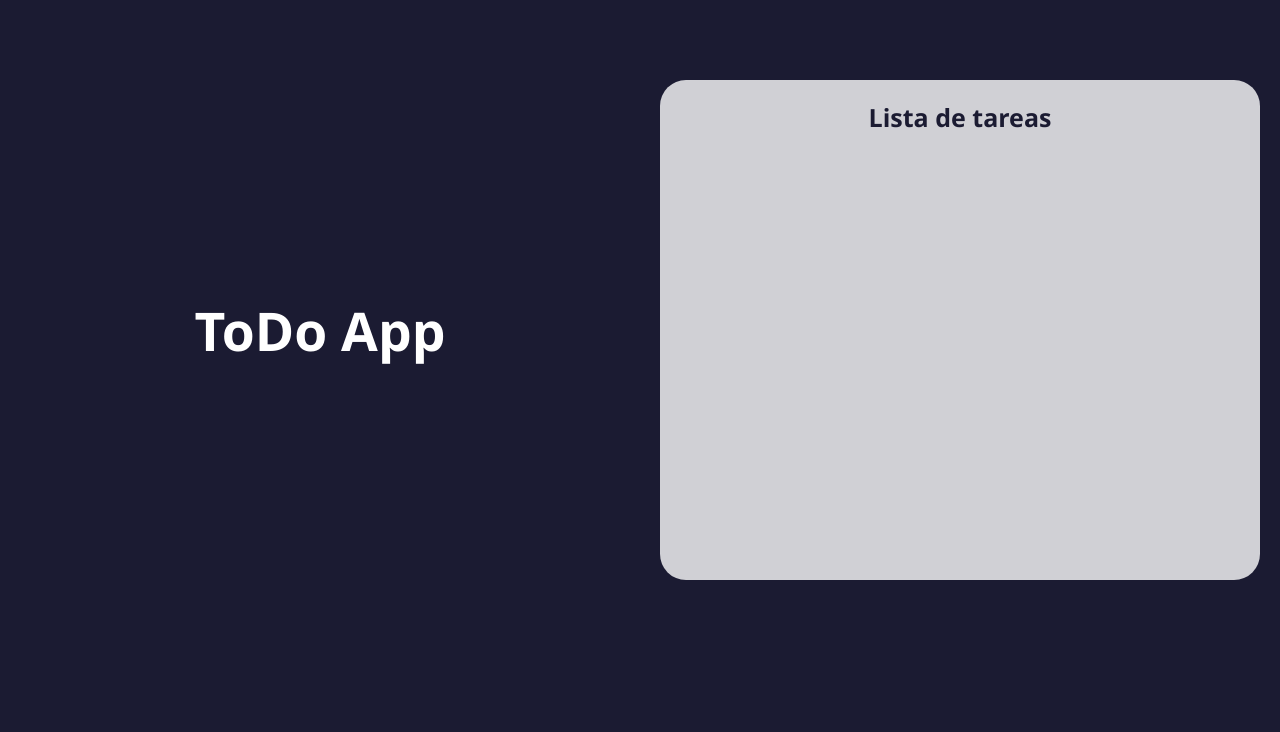
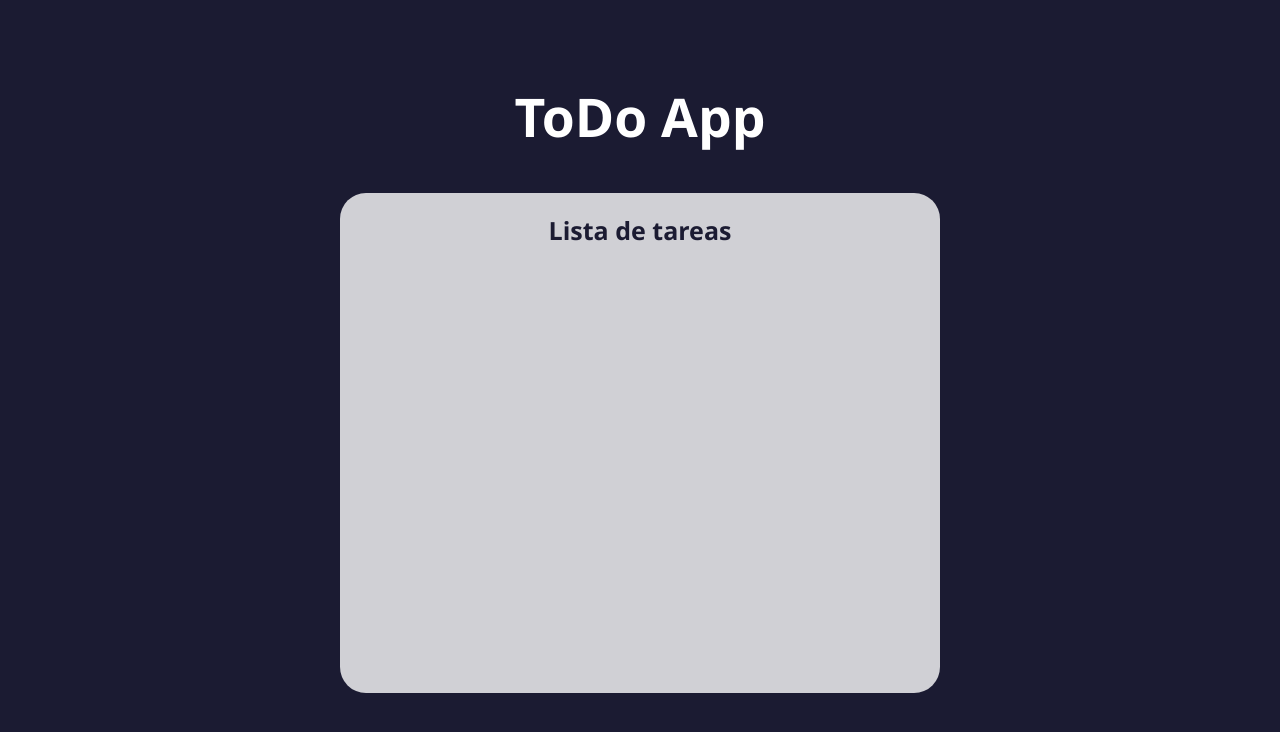
Before and after one commit to juanse-morales/todo-react-app, a React (Create React App) app: page / in a window 1280 px wide. Shown: the top 732 px of the page. Built offline with nearby package versions, Linux system fonts and the light colour scheme.

Commit message:
CUSTOM: width css property on header-container

```diff
--- a/src/App.css
+++ b/src/App.css
@@ -21,7 +21,7 @@ html, body {
   display: flex;
   justify-content: center;
   align-items: center;
-  width: 600px;
+  width: 100%;
   margin: 20px;
 }
 
```
